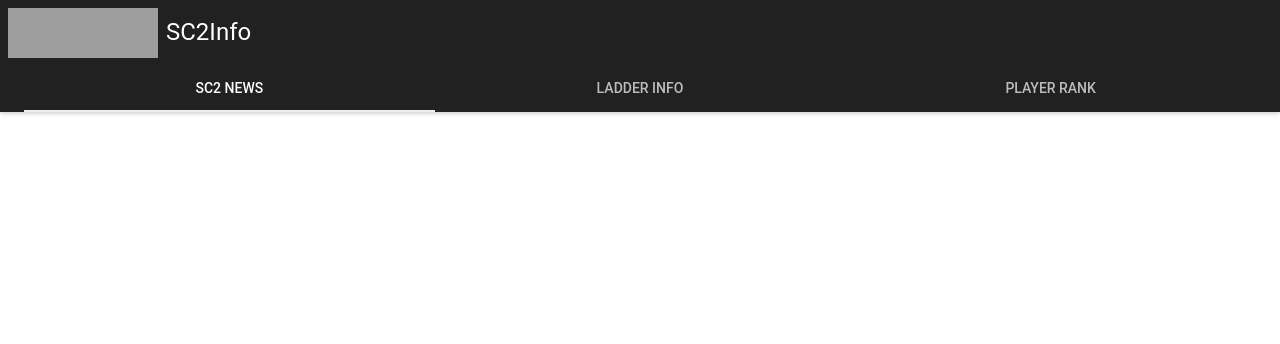
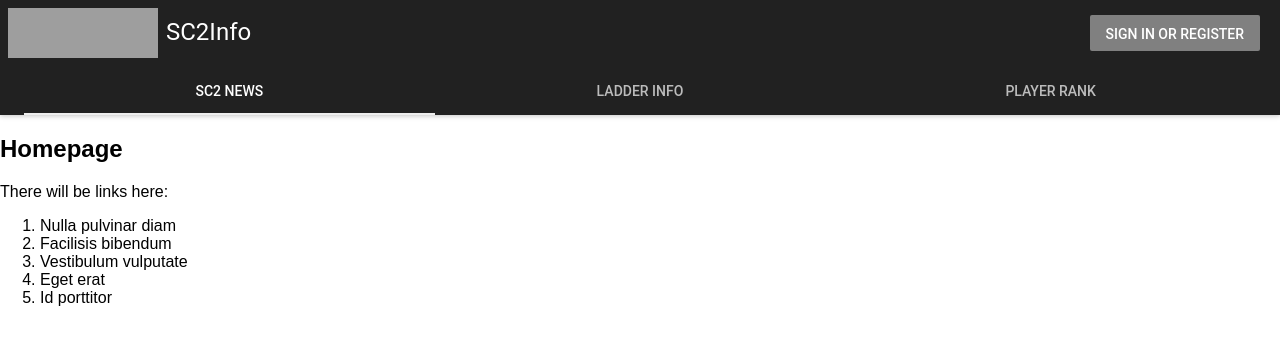
Before and after one commit to mattboran/SC2Info-React, a React (Create React App) app in the folder React/: page /News in a window 1280 px wide. Shown: the top 344 px of the page. Built offline with nearby package versions, Linux system fonts and the light colour scheme; grey boxes are pictures that could not be loaded.

Commit message:
Added routes and some basic page stuff. This is fun!

```diff
--- a/React/src/App.js
+++ b/React/src/App.js
@@ -1,6 +1,6 @@
 // React imports
 import React, { Component } from 'react';
-import {Route, BrowserRouter} from 'react-router-dom';
+import {Route, Switch, BrowserRouter} from 'react-router-dom';
 // Google MaterialUI Imports
 import MuiThemeProvider from 'material-ui/styles/MuiThemeProvider';
 import getMuiTheme from 'material-ui/styles/getMuiTheme';
@@ -8,10 +8,10 @@ import getMuiTheme from 'material-ui/styles/getMuiTheme';
 import Header from './Header';
 import SignIn from './SignIn';
 import Register from './Register';
-import Home from './Home';
+import News from './News';
 // Styles and Fonts
 import {grey900, grey700, grey500,grey200} from 'material-ui/styles/colors'
-import './css/App.css';
+// import './css/App.css';
 
 const muiTheme = getMuiTheme({
     palette: {
@@ -39,43 +39,29 @@ class App extends Component {
     constructor() {
       super();
       this.state = {
-          showHeader: true
+          showHeader: true,
+          loggedIn: false
       };
-      this.handleClickLogin = this.handleClickLogin.bind(this);
-      this.handleClickRegister = this.handleClickRegister.bind(this);
     }
 
-    handleClickLogin(){
-        this.setState({
-            showHeader: false
-        });
-    }
-
-    handleClickRegister(){
-        this.setState({
-            showHeader: false
-        });
-    }
-
-    generateHeader(){
-        let content = null;
-        if(this.state.showHeader){
-            content = <Header />;
-        }
-        return content;
+    getLoggedInState = (loggedInData) => {
+        return this.state;
     }
 
     render(){
         return(
-        <MuiThemeProvider muiTheme={muiTheme}>
-            <Header/>
-            <BrowserRouter>
+            <MuiThemeProvider muiTheme={muiTheme}>
+                <BrowserRouter>
                 <div>
-                    <Route path="/Home" component={Home}/>
-                    <Route path="/SignInOrRegister" component={SignInOrRegister}/>
+                    <Header />
+                    <Switch>
+                        <Route exact path="/" component ={null}/>
+                        <Route path="/News" exactly component={News}/>
+                        <Route path="/SignInOrRegister" component={SignInOrRegister}/>
+                    </Switch>
                 </div>
-            </BrowserRouter>
-        </MuiThemeProvider>
+                </BrowserRouter>
+            </MuiThemeProvider>
         );
     }
 
--- a/React/src/Header.js
+++ b/React/src/Header.js
@@ -1,5 +1,7 @@
 import React, {Component} from 'react';
 import {AppBar, Tabs, Tab} from 'material-ui';
+import {BrowserRouter as Router, Route, Link} from 'react-router-dom';
+import FlatButton from 'material-ui/FlatButton';
 import Image from './Image';
 import './css/Header.css'
 
@@ -14,6 +16,13 @@ class Header extends Component{
             tabs: {
                 width: '100%',
             },
+            button: {
+                margin: 12,
+                backgroundColor: 'gray',
+            },
+            buttonLabel: {
+                color: 'white',
+            }
         };
         const sc2logo = "https://static.starcraft2.com/dist/images/global/logos/img-sc2-logo--large-37e1b5beb71bfdba2803303faa4d6cf4a33dfbba981e46693eb9244e68bdf6f139e296a456a325a47aed0124a1c95680e1bd7a0e88fffcf1b9e42dd513ce325f.png";
         const battleNetLink = "https://starcraft2.com/en-us/";
@@ -24,10 +33,18 @@ class Header extends Component{
                     <Image source={sc2logo} width={150} height={50} mode='fill'/>
                     </a>
                 }
+                iconElementRight = {
+                     <FlatButton label="Sign In or Register"
+                     primary={true}
+                     style={styles.button}
+                     labelStyle={styles.buttonLabel}
+                     containerElement={<Link to="/SignInOrRegister"/>}/>
+
+                }
                 style={styles.appBar}>
                 <Tabs style={styles.tabs}>
-                    <Tab label="SC2 News"/>
-                    <Tab label="Ladder Info"/>
+                    <Tab label="SC2 News" containerElement={<Link to="/News"/>}/>
+                    <Tab label="Ladder Info" component={Link} to="/Ladder"/>
                     <Tab label="Player Rank"/>
                 </Tabs>
             </AppBar>
--- a/React/src/Home.js
+++ b/React/src/News.js
@@ -1,8 +1,9 @@
 import React, {Component} from 'react';
 
-class Home extends Component{
+class News extends Component{
     render(){
         return(
+            // <PageWrapper >
             <div>
             <h2>Homepage</h2>
             <p>There will be links here:</p>
@@ -14,8 +15,9 @@ class Home extends Component{
               <li>Id porttitor</li>
             </ol>
           </div>
+        //   </PageWrapper>
         );
     }
 }
 
-export default Home;
+export default News;
```
